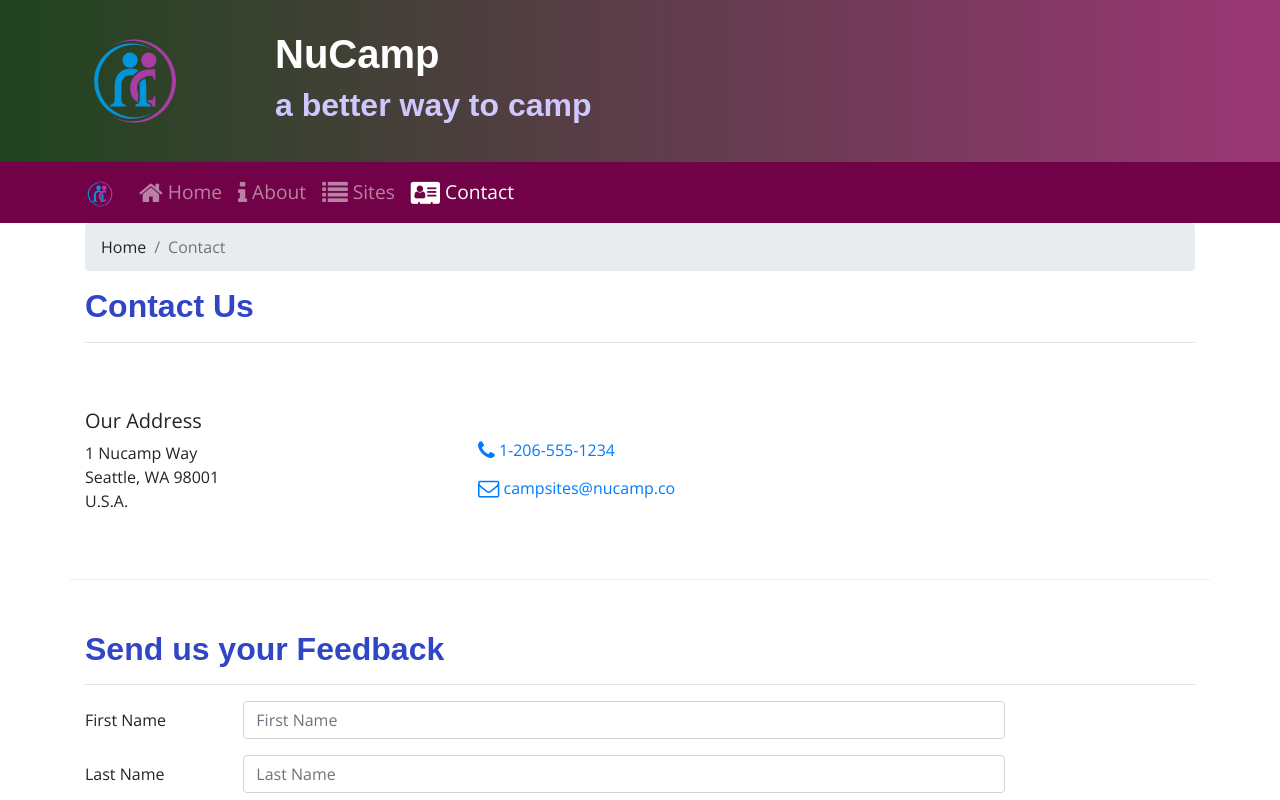
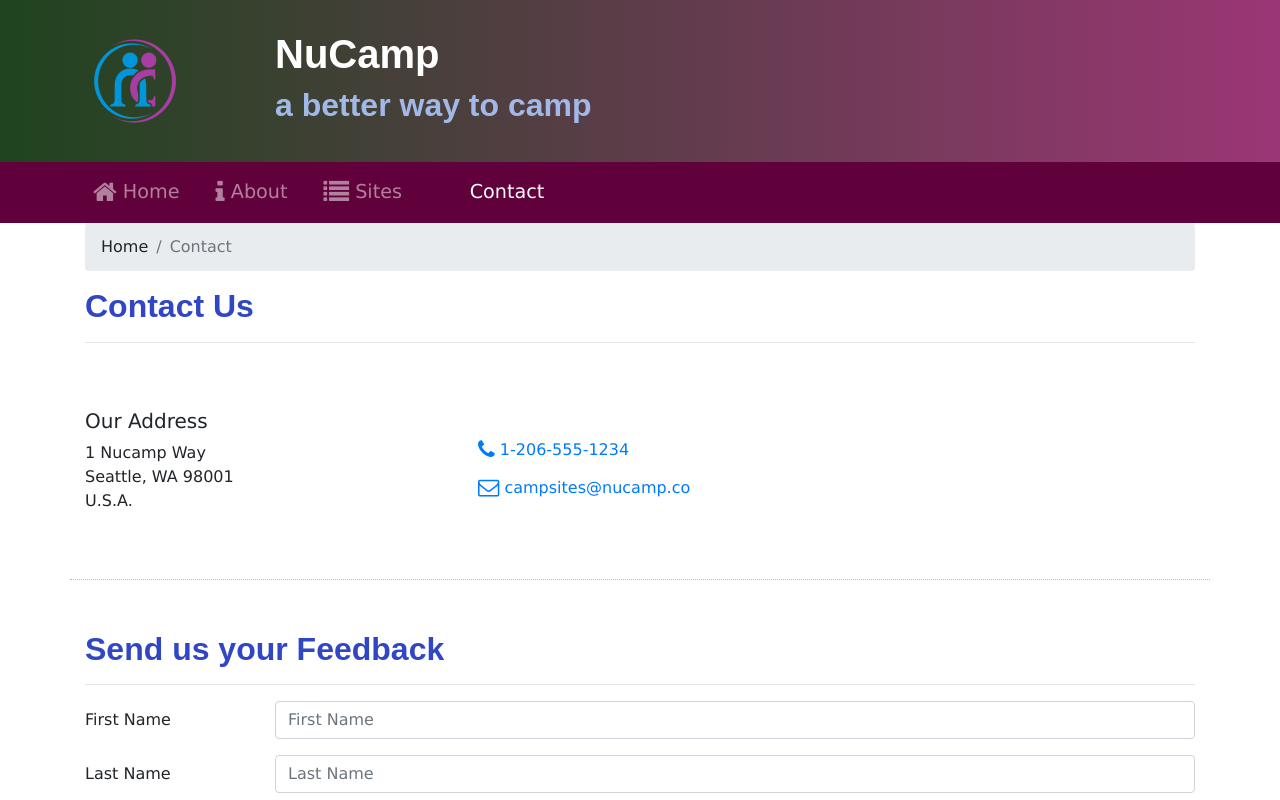
Before and after one commit to Pracasap/nucampsiteMyVersion, a website: page contactus.html in a window 1280 px wide. Shown: the top 800 px of the page. Drawn offline with nearby package versions, Linux system fonts and the light colour scheme.

Commit message:
Changed some colors and layouts

```diff
--- a/contactus.html
+++ b/contactus.html
@@ -2,16 +2,13 @@
 <html lang="en">
 
 <head>
-    <!-- Required meta tags always come first -->
     <meta charset="utf-8" />
     <meta name="viewport" content="width=device-width, initial-scale=1" />
 
-    <!-- Bootstrap CSS -->
     <link rel="stylesheet" href="node_modules/bootstrap/dist/css/bootstrap.min.css" />
 
-    <!-- Additional CSS must be placed after Bootstrap CSS -->
+    <link rel="stylesheet" href="node_modules/bootstrap-social/bootstrap-social.css" />
     <link rel="stylesheet" href="node_modules/font-awesome/css/font-awesome.min.css" />
-    <link rel="stylesheet" href="node_modules/bootstrap-social/bootstrap-social.css" />
     <link rel="stylesheet" href="https://fonts.googleapis.com/css?family=Lobster|Open+Sans" />
     <link rel="stylesheet" href="css/styles.css" />
 
@@ -36,16 +33,16 @@
 
     <nav class="navbar navbar-expand-sm navbar-dark sticky-top">
         <div class="container">
-            <a class="navbar-brand" href="index.html"><img src="img/logo.png" height="30" width="30"></a>
+
             <button class="navbar-toggler" type="button" data-toggle="collapse" data-target="#nucampNavbar">
                 <span class="navbar-toggler-icon"></span>
             </button>
             <div class="collapse navbar-collapse" id="nucampNavbar">
                 <ul class="navbar-nav">
-                    <li class="nav-item"><a class="nav-link" href="index.html"><i class="fa fa-home fa-lg"></i> Home</a></li>
-                    <li class="nav-item"><a class="nav-link" href="aboutus.html"><i class="fa fa-info fa-lg"></i> About</a></li>
-                    <li class="nav-item"><a class="nav-link" href="#"><i class="fa fa-list fa-lg"></i> Sites</a></li>
-                    <li class="nav-item active"><a class="nav-link" href="contactus.html"><i class="fa fa-address-card fa-lg"></i> Contact</a></li>
+                    <li class="nav-items"><a href="index.html" class="nav-link"><i class="fa fa-home fa-lg"></i> Home</a></li>
+                    <li class="nav-items"><a href="aboutus.html" class="nav-link"><i class="fa fa-info fa-lg"></i> About</a></li>
+                    <li class="nav-items"><a href="" role="button" class="nav-link" data-toggle="tooltip" data-placement="bottom" data-html="true" title="Under Construction"><i class="fa fa-list fa-lg"></i> Sites</a></li>
+                    <li class="nav-items active"><a href="#" class="nav-link"><i class="fa fa-address-card fa-lg"></i> Contact</a></li>
                 </ul>
             </div>
         </div>
@@ -83,7 +80,7 @@
                 <h2>Send us your Feedback</h2>
                 <hr />
             </div>
-            <div class="col-md-10">
+            <div class="col-md">
                 <form>
                     <div class="form-group row">
                         <label for="firstName" class="col-md-2 col-form-label">First Name</label>
@@ -171,7 +168,11 @@
     <script src="node_modules/jquery/dist/jquery.slim.min.js"></script>
     <script src="node_modules/popper.js/dist/umd/popper.min.js"></script>
     <script src="node_modules/bootstrap/dist/js/bootstrap.min.js"></script>
-
+    <script>
+        $(function () {
+            $('[data-toggle="tooltip"]').tooltip()
+        })
+    </script>
 </body>
 
 </html>
--- a/css/styles.css
+++ b/css/styles.css
@@ -1,5 +1,5 @@
 body {
-    font-family: "Open Sans", sans-serif;
+    font-family: Verdana, Geneva, Tahoma, sans-serif;
 }
 
 h1, h2, h3 {
@@ -12,11 +12,11 @@ h2 {
 }
 
 header h2 {
-    color: #CEC8FF;
+    color: #a1b9e8;
 }
 
 .site-footer {
-    background-image: linear-gradient(#9ecca4, white);
+    background-image: linear-gradient(#CEC8FF, white);
     padding: 20px 0;
 }
 
@@ -29,12 +29,12 @@ header h2 {
 
 .row-content {
     padding: 50px 0;
-    border-bottom: 1px ridge;
+    border-bottom: 1px dotted rgb(190, 187, 187);
     min-height: 200px;
 }
 
 .navbar {
-    background-color: #720247;
+    background-color: #61013c;
     font-size: larger;
 }
 
@@ -58,5 +58,9 @@ a, a:hover {
 }
 
 .carousel {
-    border: solid #5637DD;
+    border: 1px dotted #ff00ee;
 }
+
+.ourMission {
+    text-align: justify;
+}
```
Also changed, not shown: aboutus.html (+8 -5 lines), index.html (+4 -5 lines), 1 other file.
